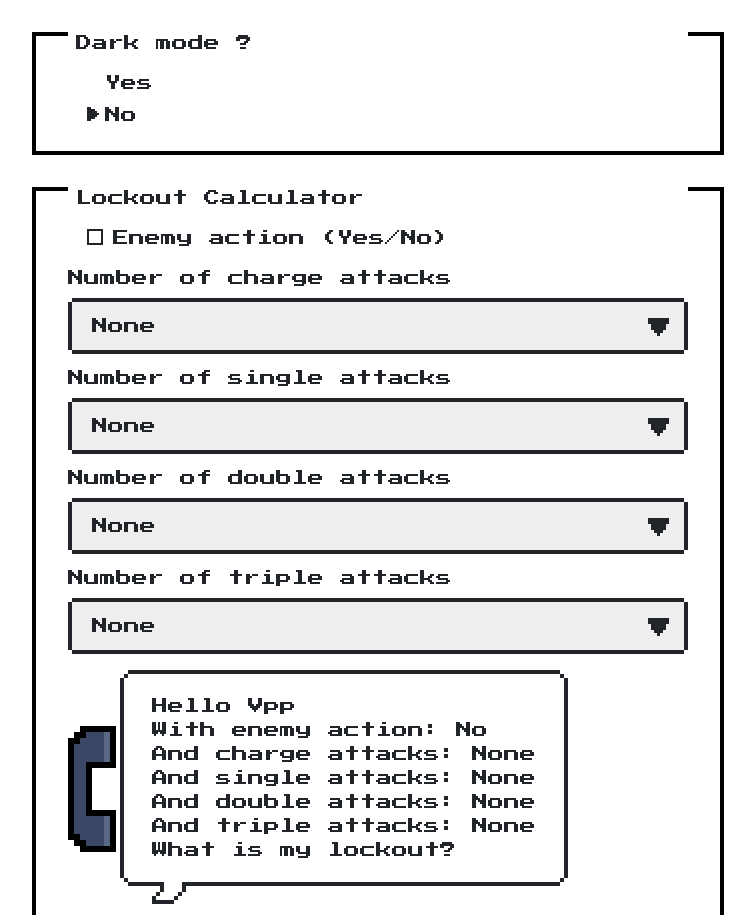
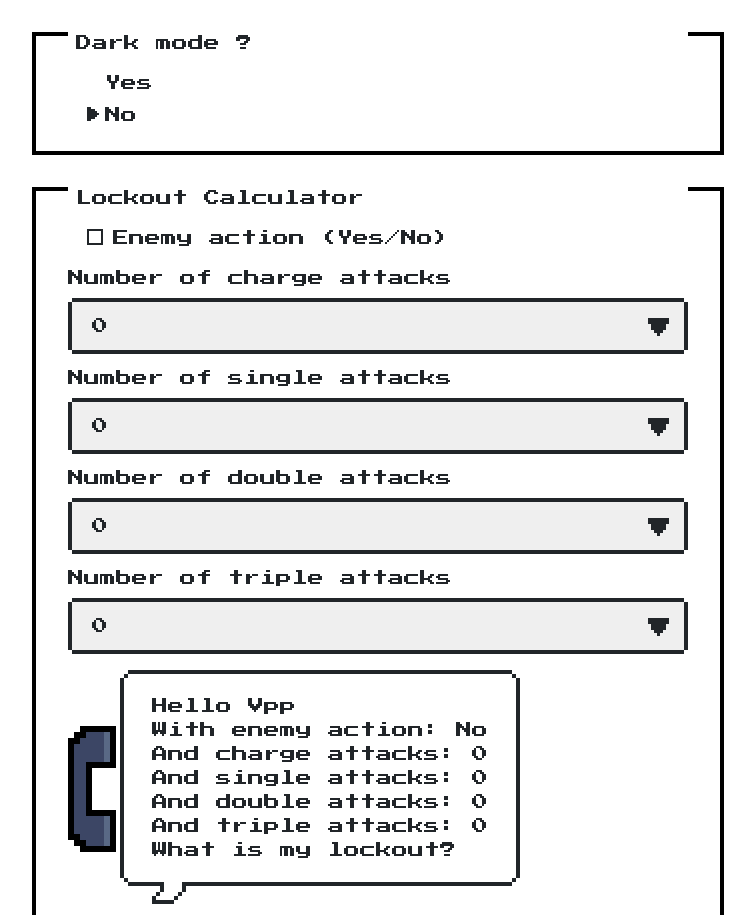
Before and after one commit to vppclone/vppclone.github.io, a website: page lockdown-calculator/index.html in a window 1280 px wide. Shown: the top 915 px of the page, without its empty margins (262-1017 px from the left). Drawn offline with nearby package versions, Linux system fonts and the light colour scheme.

Commit message:
none to 0

```diff
--- a/lockdown-calculator/index.html
+++ b/lockdown-calculator/index.html
@@ -109,7 +109,7 @@
                 <label for="charge-attacks">Number of charge attacks</label>
                 <div class="nes-select mb-4">
                     <select id="charge-attacks" class="action-dropdown">
-                        <option value="0">None</option>
+                        <option value="0">0</option>
                         <option value="0.35">1</option>
                         <option value="5.7">2</option>
                         <option value="8.05">3</option>
@@ -120,7 +120,7 @@
                 <label for="single-attacks mt-2">Number of single attacks</label>
                 <div class="nes-select mb-4">
                     <select id="single-attacks" class="action-dropdown">
-                        <option value="0">None</option>
+                        <option value="0">0</option>
                         <option value="0.35">1</option>
                         <option value="0.7">2</option>
                         <option value="1.05">3</option>
@@ -130,7 +130,7 @@
                 <label for="double-attacks mt-2">Number of double attacks</label>
                 <div class="nes-select mb-4">
                     <select id="double-attacks" class="action-dropdown">
-                        <option value="0">None</option>
+                        <option value="0">0</option>
                         <option value="0.7">1</option>
                         <option value="1.4">2</option>
                         <option value="2.1">3</option>
@@ -140,7 +140,7 @@
                 <label for="triple-attacks mt-2">Number of triple attacks</label>
                 <div class="nes-select mb-4">
                     <select id="triple-attacks" class="action-dropdown">
-                        <option value="0">None</option>
+                        <option value="0">0</option>
                         <option value="1.05">1</option>
                         <option value="2.1">2</option>
                         <option value="3.15">3</option>
```
